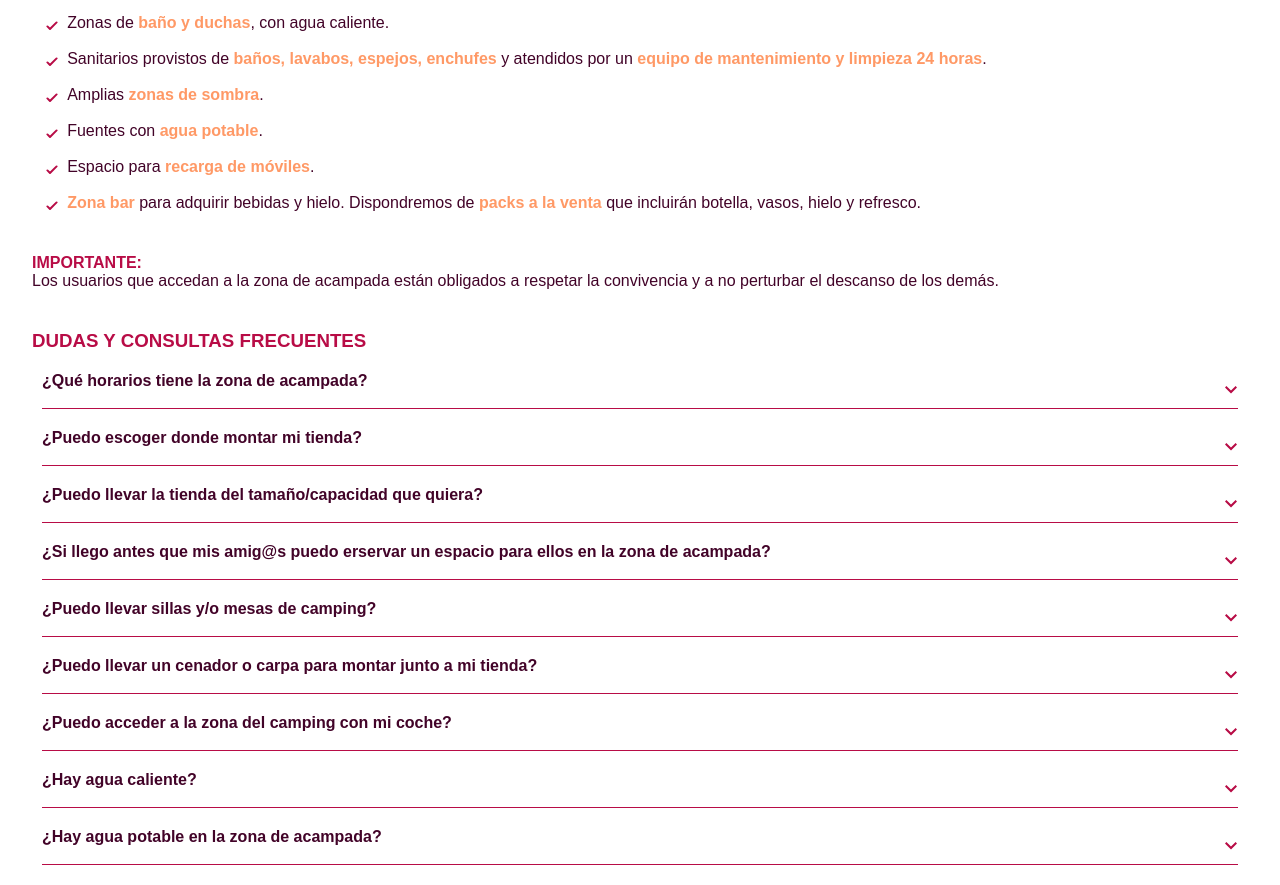
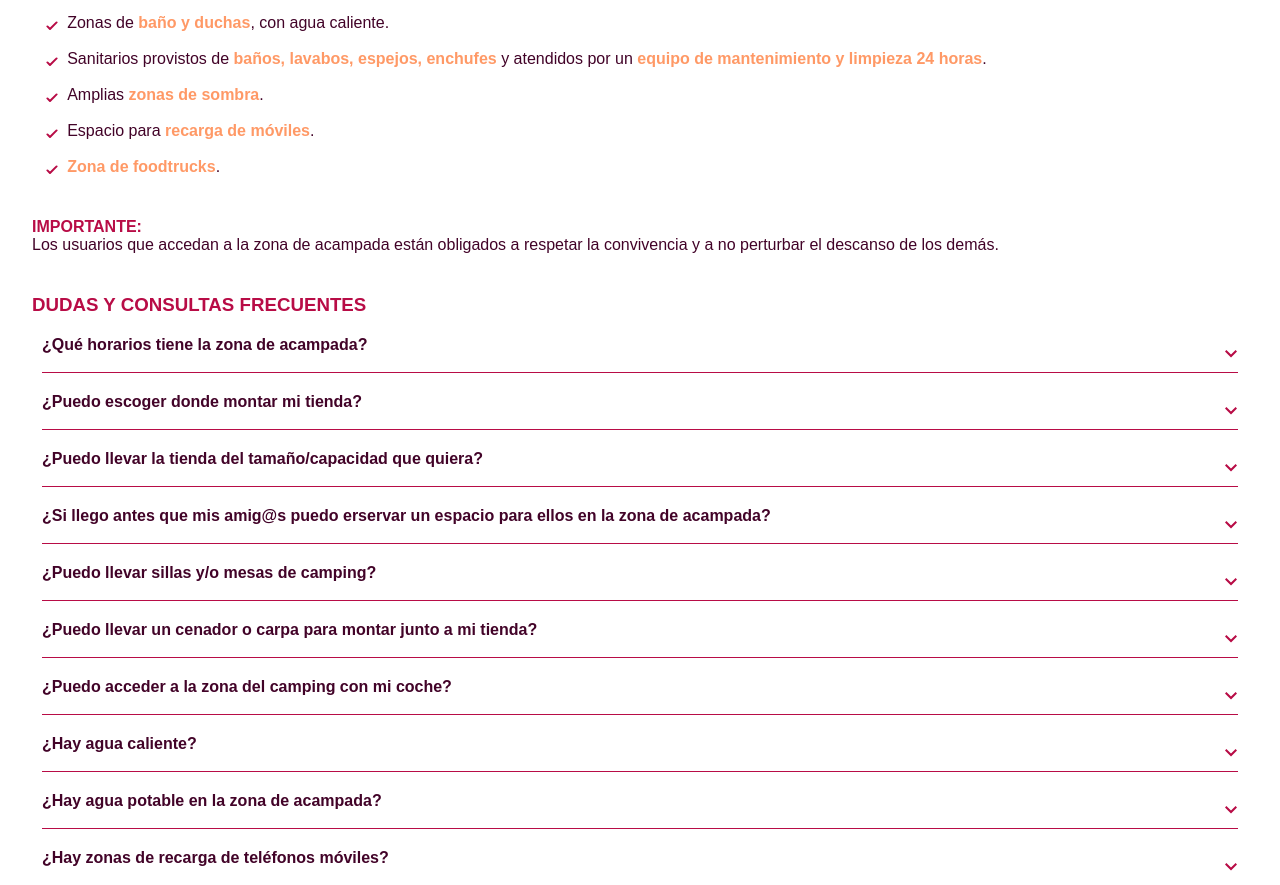
Before and after one commit to AngelPombo/go-electronicfestival, a React (Vite) app: page /camping in a window 1280 px wide. Shown: the part 920-1805 px from the top of the page. Built offline with nearby package versions, Linux system fonts and the light colour scheme; a web font is replaced by a local one.

Commit message:
cambio servicio zona camping

```diff
--- a/src/components/Camping/Camping.jsx
+++ b/src/components/Camping/Camping.jsx
@@ -47,9 +47,8 @@ function Camping() {
             <li><p>Zonas de <span className="resaltado">baño y duchas</span>, con agua caliente.</p></li>
             <li><p>Sanitarios provistos de <span className="resaltado">baños, lavabos, espejos, enchufes</span> y atendidos por un <span className="resaltado">equipo de mantenimiento y limpieza 24 horas</span>.</p></li>
             <li><p>Amplias <span className="resaltado">zonas de sombra</span>.</p></li>
-            <li><p>Fuentes con <span className="resaltado">agua potable</span>.</p></li>
             <li><p>Espacio para <span className="resaltado">recarga de móviles</span>.</p></li>
-            <li><p><span className="resaltado">Zona bar</span> para adquirir bebidas y hielo. Dispondremos de <span className="resaltado">packs a la venta</span> que incluirán botella, vasos, hielo y refresco.</p></li>
+            <li><p><span className="resaltado">Zona de foodtrucks</span>.</p></li>
           </ul>
           <div className="important-container">
             <h4 className='camping-span'>IMPORTANTE:</h4>
@@ -61,7 +60,7 @@ function Camping() {
               <section>
               <div className={`contenedor ${clicked ? "activa" : ""} `} onClick={() => setClicked(!clicked)}>
                 <h4 className='label'>¿Qué horarios tiene la zona de acampada?</h4>
-                <p className='content'>Desde las 17:00h del viernes 13 de septiembre hasta las 12:00h del lunes 16 de septiembre.</p>
+                <p className='content'>Desde las 10:00h del viernes 13 de septiembre hasta las 12:00h del lunes 16 de septiembre.</p>
               </div>
               <div className={`contenedor ${clicked1 ? "activa" : ""} `} onClick={() => setClicked1(!clicked1)}>
                 <h4 className='label'>¿Puedo escoger donde montar mi tienda?</h4>
```
